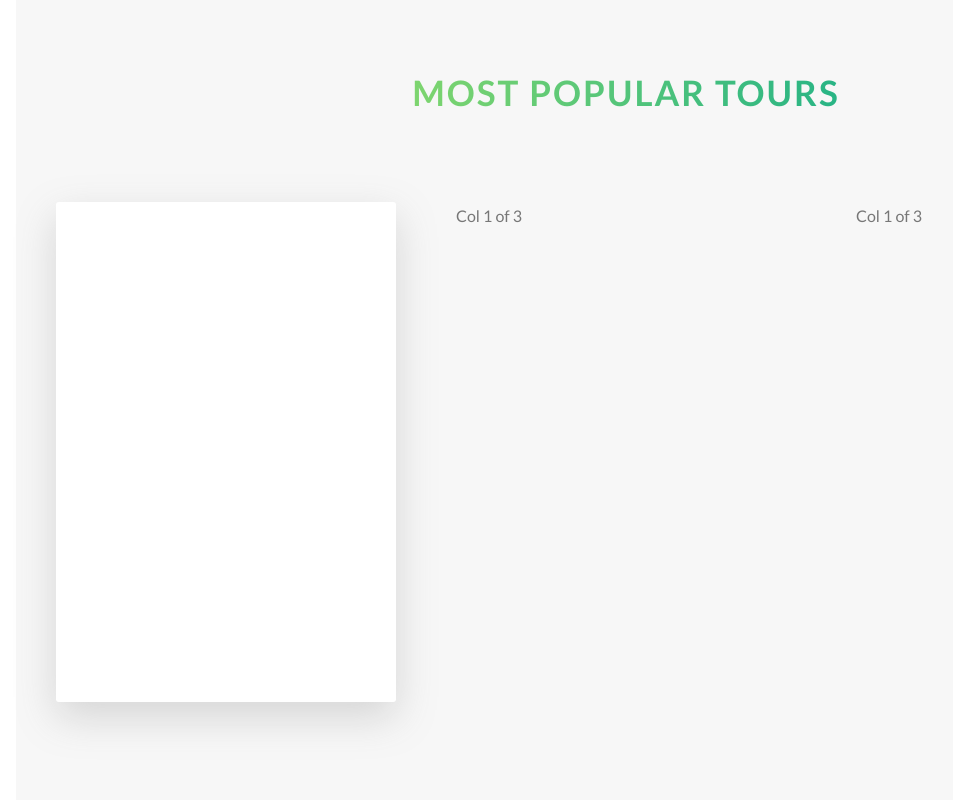
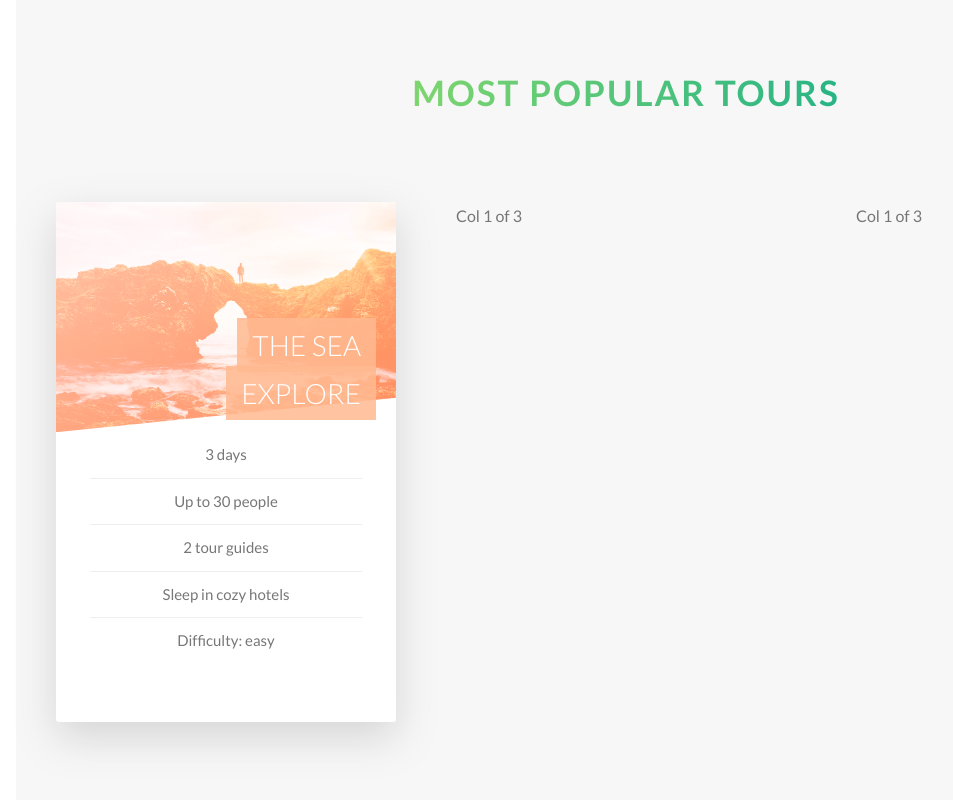
Before and after one commit to Hankscr459/CSS_Playground, a website: page Natours_project/index.html in a window 1280 px wide. Shown: the part 2202-3002 px from the top of the page, without its empty margins (14-967 px from the left). Drawn offline with Linux system fonts and the light colour scheme.

Commit message:
Building the Tours Section - Part 2

```diff
--- a/Natours_project/index.html
+++ b/Natours_project/index.html
@@ -118,7 +118,21 @@
                     <div class="col-1-of-3">
                         <div class="card">
                             <div class="card__side card__side--front">
-                                Front
+                                <div class="card__picture card__picture--1">
+                                    &nbsp;
+                                </div>
+                                <div class="card__heading">
+                                    <span class="card__heading-span card__heading-span--1">The Sea Explore</span>
+                                </div>
+                                <div class="card__details">
+                                    <ul>
+                                        <li>3 days</li>
+                                        <li>Up to 30 people</li>
+                                        <li>2 tour guides</li>
+                                        <li>Sleep in cozy hotels</li>
+                                        <li>Difficulty: easy</li>
+                                    </ul>
+                                </div>
                             </div>
                             <div class="card__side card__side--back card__side--back-1">
                                 Back
--- a/Natours_project/sass/abstracts/_variable.scss
+++ b/Natours_project/sass/abstracts/_variable.scss
@@ -11,6 +11,7 @@ $color-tertiary-light: #2998ff;
 $color-tertiary-dark: #5643fa;
 
 $color-grey-light-1: #f7f7f7;
+$color-grey-light-2: #eee;
 
 $color-grey-dark: #777;
 $color-white: #fff;
--- a/Natours_project/sass/components/_card.scss
+++ b/Natours_project/sass/components/_card.scss
@@ -1,13 +1,14 @@
 .card {
+
+    // FUNCTIONALITY
     perspective: 150rem;
     -moz-perspective: 150rem;
     position: relative;
-    height: 50rem;
+    height: 52rem;
 
     &__side {
-        color: #fff;
-        font-size: 2rem;
-        height: 50rem;
+
+        height: 52rem;
         transition: all .8s ease;
         position: absolute;
         top: 0;
@@ -15,6 +16,7 @@
         width: 100%;
         backface-visibility: hidden;
         border-radius: 3px;
+        overflow: hidden;
         box-shadow: 0 1.5rem 4rem rgba($color-black, .3);
 
         &--front {
@@ -32,10 +34,75 @@
     }
 
     &:hover &__side--front {
-        transform: rotateY(180deg);
+        transform: rotateY(-180deg);
     }
 
     &:hover &__side--back {
         transform: rotateY(0);
     }
+
+    // FRONT SIDE STYLING
+    &__picture {
+        background-size: cover;
+        height: 23rem;
+        background-blend-mode: screen;
+        -webkit-clip-path: polygon(0 0, 100% 0, 100% 85%, 0 100%);
+        clip-path: polygon(0 0, 100% 0, 100% 85%, 0 100%);
+
+        &--1 {
+            background-image: linear-gradient(to right bottom, $color-secondary-light, $color-secondary-dark),
+            url(../img/nat-5.jpg);
+        }
+
+        &--2 {
+            background-image: url(../img/nat-5.jpg);
+        }
+
+        &--3 {
+            background-image: url(../img/nat-5.jpg);
+        }
+    }
+
+    &__heading {
+        font-size: 2.8rem;
+        font-weight: 300;
+        text-transform: uppercase;
+        text-align: right;
+        color: $color-white;
+        position: absolute;
+        top: 12rem;
+        right: 2rem;
+        width: 70%;
+    }
+
+    &__heading-span {
+        padding: 1rem 1.5rem;
+        -webkit-box-direction-break: clone;
+        box-decoration-break: clone;
+
+        &--1 {
+            background-image: linear-gradient(to right bottom,
+            rgba($color-secondary-light, .85),
+            rgba($color-secondary-light, .85));
+        }
+    }
+
+    &__details {
+
+        ul {
+            list-style: none;
+            width: 80%;
+            margin: 0 auto;
+
+            li {
+                text-align: center;
+                font-size: 1.5rem;
+                padding: 1rem;
+
+                &:not(:last-child) {
+                    border-bottom: 1px solid $color-grey-light-2;
+                }
+            }
+        }
+    }
 }
--- a/Natours_project/sass/layout/_header.scss
+++ b/Natours_project/sass/layout/_header.scss
@@ -8,7 +8,7 @@
     background-size: cover;
     background-position: top;
     position: relative;
-
+    -webkit-clip-path: polygon(0 0, 100% 0, 100% 75vh, 0 100%);
     clip-path: polygon(0 0, 100% 0, 100% 75vh, 0 100%);
 
     &__logo-box {
```
Also changed, not shown: Natours_project/css/style.css.
